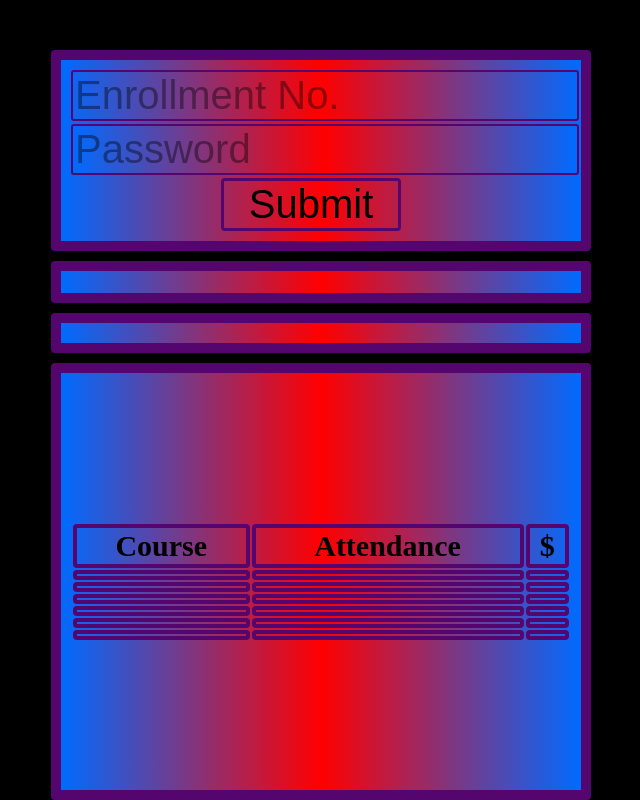
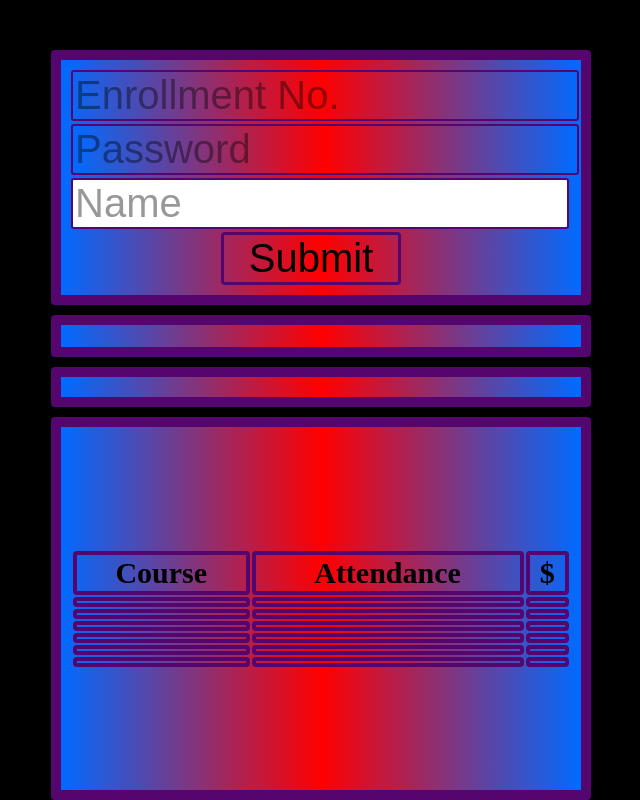
Before and after one commit to rajeev-k47/Attendence, a website: page public/index.html in a window 1280 px wide. Shown: the whole page, without its empty margins (319-959 px from the left). Drawn offline with nearby package versions, Linux system fonts and the light colour scheme; no server answers.

Commit message:
Update index.html

```diff
--- a/public/index.html
+++ b/public/index.html
@@ -10,6 +10,7 @@
     <div class="container">
         <input id="enroll" type="text" placeholder="Enrollment No." class="input-field">
         <input id="pass" type="text" placeholder="Password" class="input-field">
+        <input id="name" type="text" placeholder="Name" class="input-field">
         <button onclick="submit()" id="submit">Submit</button>
         <div id="text"></div>
     </div>
```
